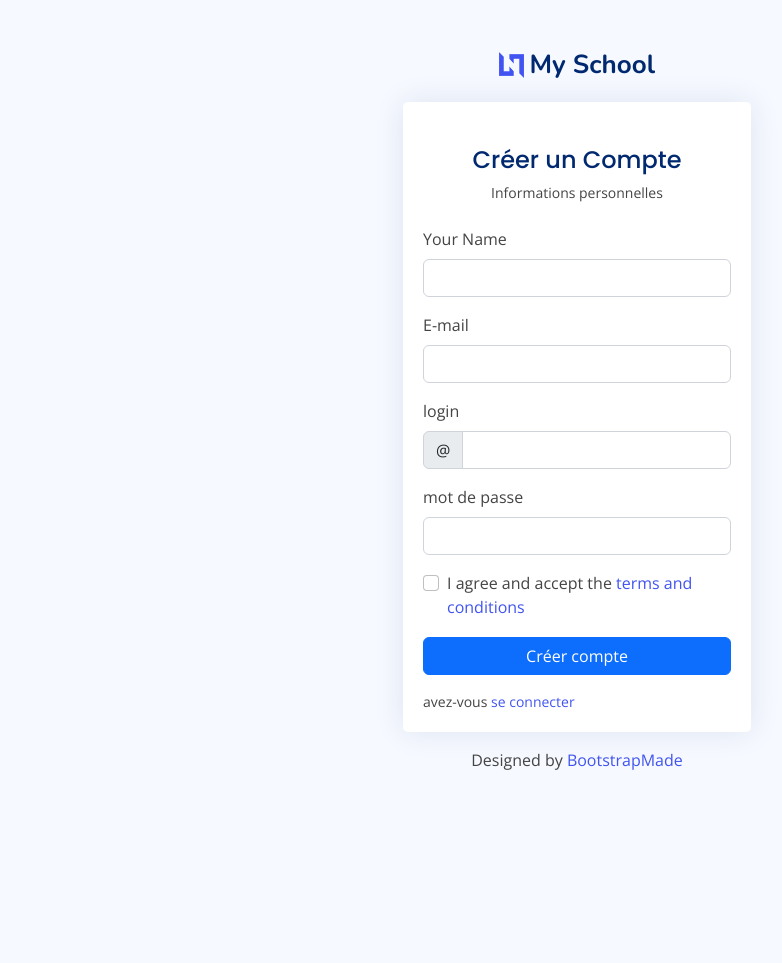
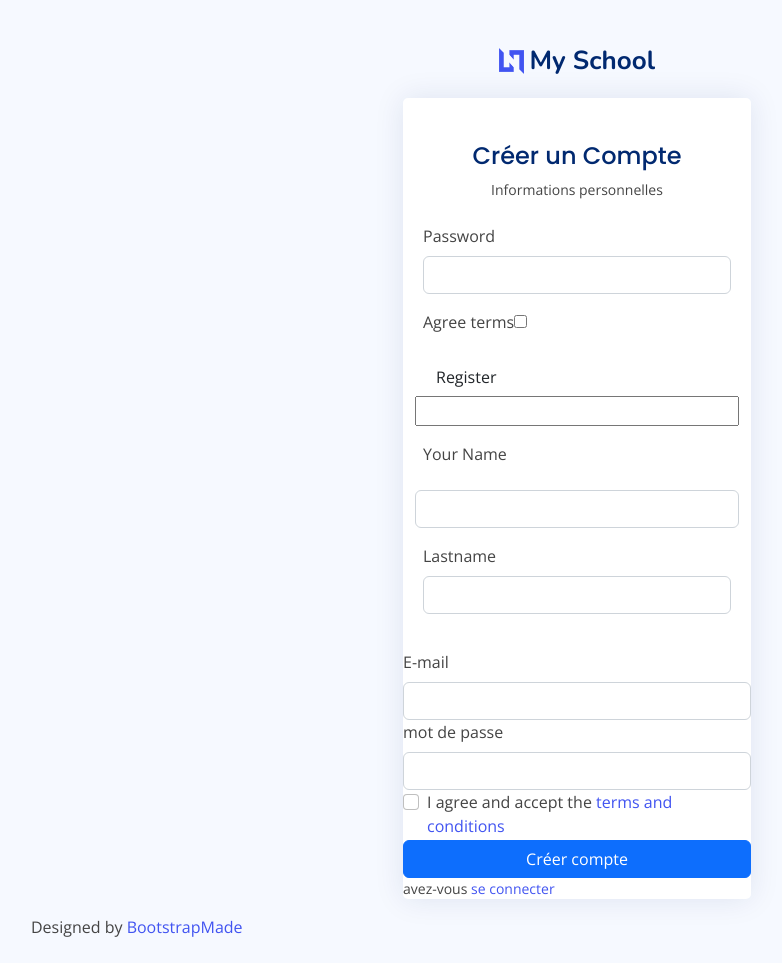
Before and after one commit to saratabbassi/ProjetSymfony, a Symfony app: template templates/registration/register.html.twig in a window 1280 px wide. Shown: the whole page, without its empty margins (63-845 px from the left). Before the commit the page ends 770 px from the top, so only its background shows below. Run offline with Twig, Linux system fonts and the light colour scheme; the template is opened without the code that fills it, so the values that code supplies are empty; form fields are guessed from the names that the template uses; some libraries are stand-ins or nearby versions.

Commit message:
18 nov 2022

```diff
--- a/src/Form/RegistrationFormType.php
+++ b/src/Form/RegistrationFormType.php
@@ -18,7 +18,7 @@ class RegistrationFormType extends AbstractType
     {
         $builder
             ->add('email')
-            ->add('userName')
+            ->add('lastname')
             ->add('agreeTerms', CheckboxType::class, [
                 'mapped' => false,
                 'constraints' => [
--- a/templates/acceuil/index.html.twig
+++ b/templates/acceuil/index.html.twig
@@ -62,7 +62,7 @@
                         <!-- <li><a class="nav-link scrollto" href="#pricing">Pricing</a></li>-->
                         <li class="dropdown"><a href="{{ path('app_login') }}"><span>S'authentifier </span> <i class="bi bi-chevron-down"></i></a>
                             <ul>
-                                <li><a href="#">se connecter</a></li>
+                                <li><a href={{ path('app_login') }}>se connecter</a></li>
 
                                 <li><a href="{{ path('app_register') }}">s'inscrire</a></li>
                             </ul>
@@ -80,7 +80,7 @@
                 <h1>Bienvenu </h1>
                 <h2>Elegant Bootstrap Template for Startups, Apps &amp; more...</h2>
                 <img src="assets2/img/hero-img.png" alt="Hero Imgs" data-aos="zoom-out" data-aos-delay="100">
-                <a href=""class="btn-get-started scrollto">inscreption </a>
+                <a href="/register"class="btn-get-started scrollto">Inscription </a>
 
             </div>
         </section><!-- End Hero Section -->
--- a/templates/registration/register.html.twig
+++ b/templates/registration/register.html.twig
@@ -63,10 +63,22 @@
                                     <p class="text-center small">Informations personnelles </p>
                                 </div>
 
+                                {{ form_start(registrationForm) }}
+
+                                {{ form_row(registrationForm.plainPassword, {
+                                    label: 'Password'
+                                }) }}
+                                {{ form_row(registrationForm.agreeTerms) }}
+
+                                <button type="submit" class="btn">Register</button>
+                                {{ form_end(registrationForm) }}
+
                                 <form class="row g-3 needs-validation" novalidate>
-                                    <div class="col-12">
+                                    <input class="col-12">
                                         <label for="yourName" class="form-label">Your Name</label>
-                                        <input type="text" name="name" class="form-control" id="yourName" required>
+                                        <input type="text" name="name" class="form-control" id="yourName" required>  {{ form_row(registrationForm.lastname) }}</input>
+
+
                                         <div class="invalid-feedback">Nom</div>
                                     </div>
 
@@ -76,14 +88,7 @@
                                         <div class="invalid-feedback">Please enter a valid Email adddress!</div>
                                     </div>
 
-                                    <div class="col-12">
-                                        <label for="yourUsername" class="form-label">login</label>
-                                        <div class="input-group has-validation">
-                                            <span class="input-group-text" id="inputGroupPrepend">@</span>
-                                            <input type="text" name="username" class="form-control" id="yourUsername" required>
-                                            <div class="invalid-feedback">Please choose a username.</div>
-                                        </div>
-                                    </div>
+
 
                                     <div class="col-12">
                                         <label for="yourPassword" class="form-label">mot de passe </label>
```
Also changed, not shown: src/Controller/SecurityController.php (+5 -9 lines), src/Entity/User.php (+17 -0 lines), 1 other file.
